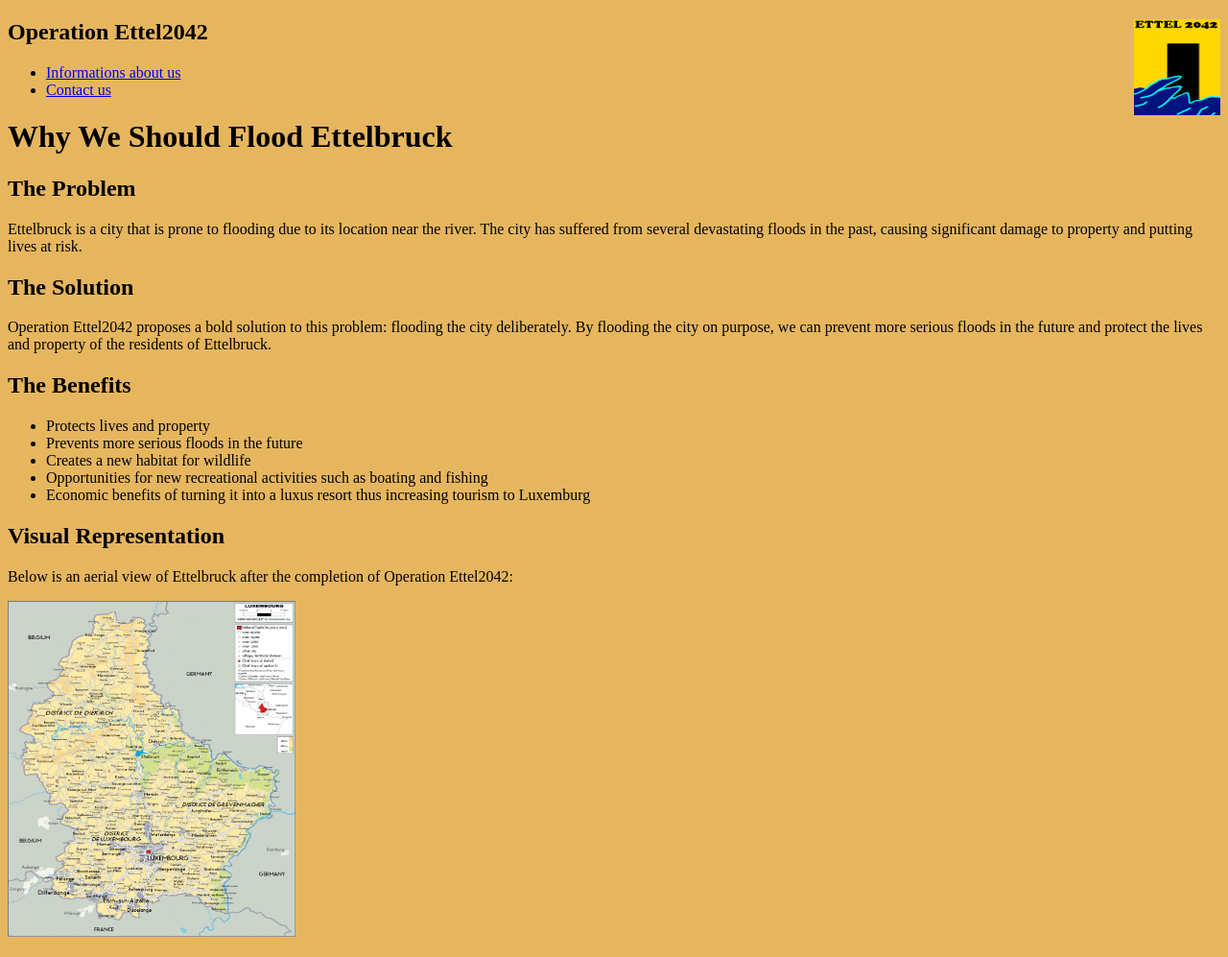
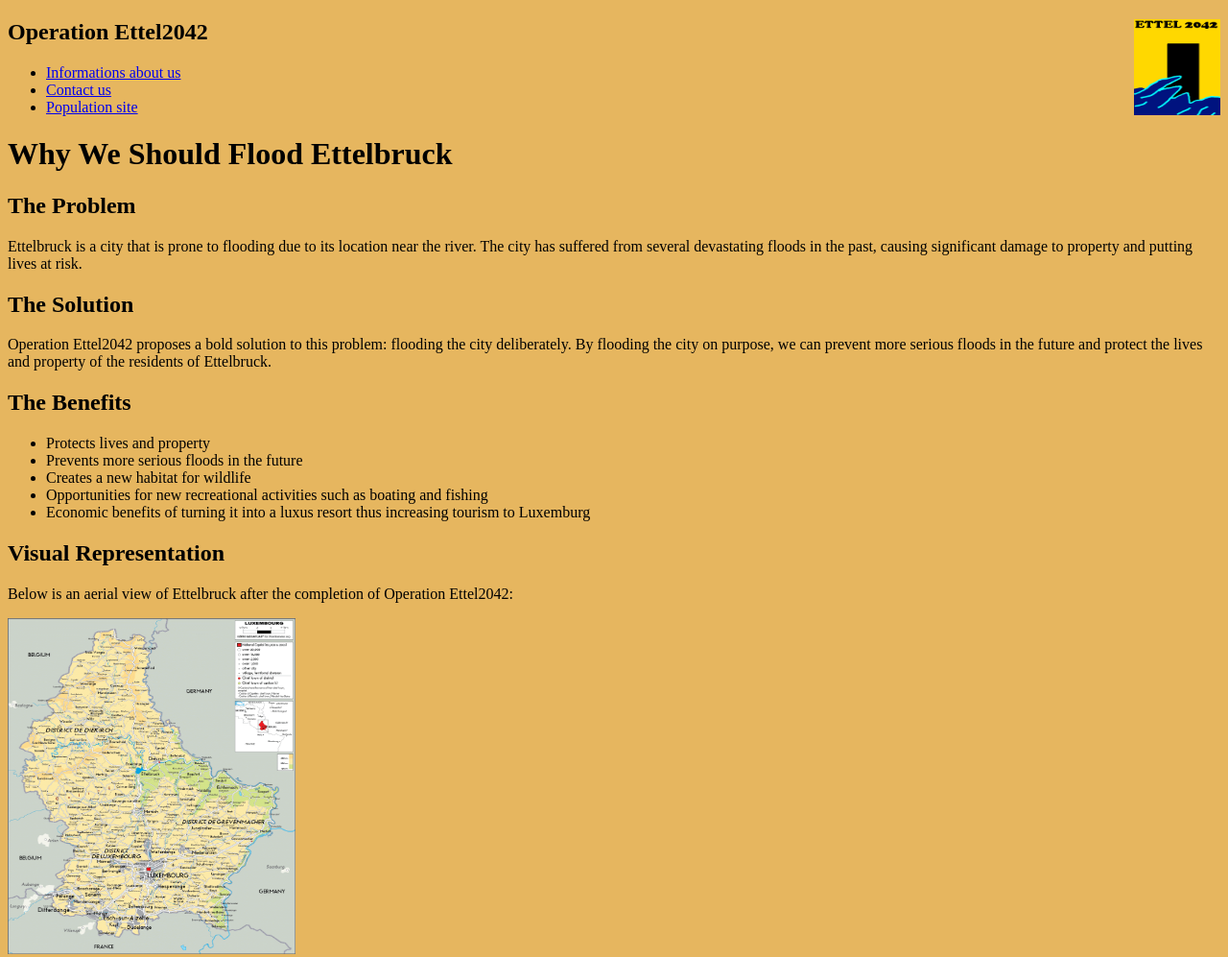
Before and after one commit to BosnianDude/Ettel2042, a plain HTML site: page index.html in a window 1280 px wide. Shown: the top 997 px of the page at 96% size. Drawn offline with Linux system fonts and the light colour scheme.

Commit message:
Update index.html

```diff
--- a/index.html
+++ b/index.html
@@ -21,6 +21,7 @@
 		<ul>
 			<li><a href="information.html">Informations about us</a></li>
 			<li><a href="contact.html" >Contact us</a></li>
+			<li><a href="population.html" >Population site </a></li>
 		</ul>
 	</nav>
 <body>
```
